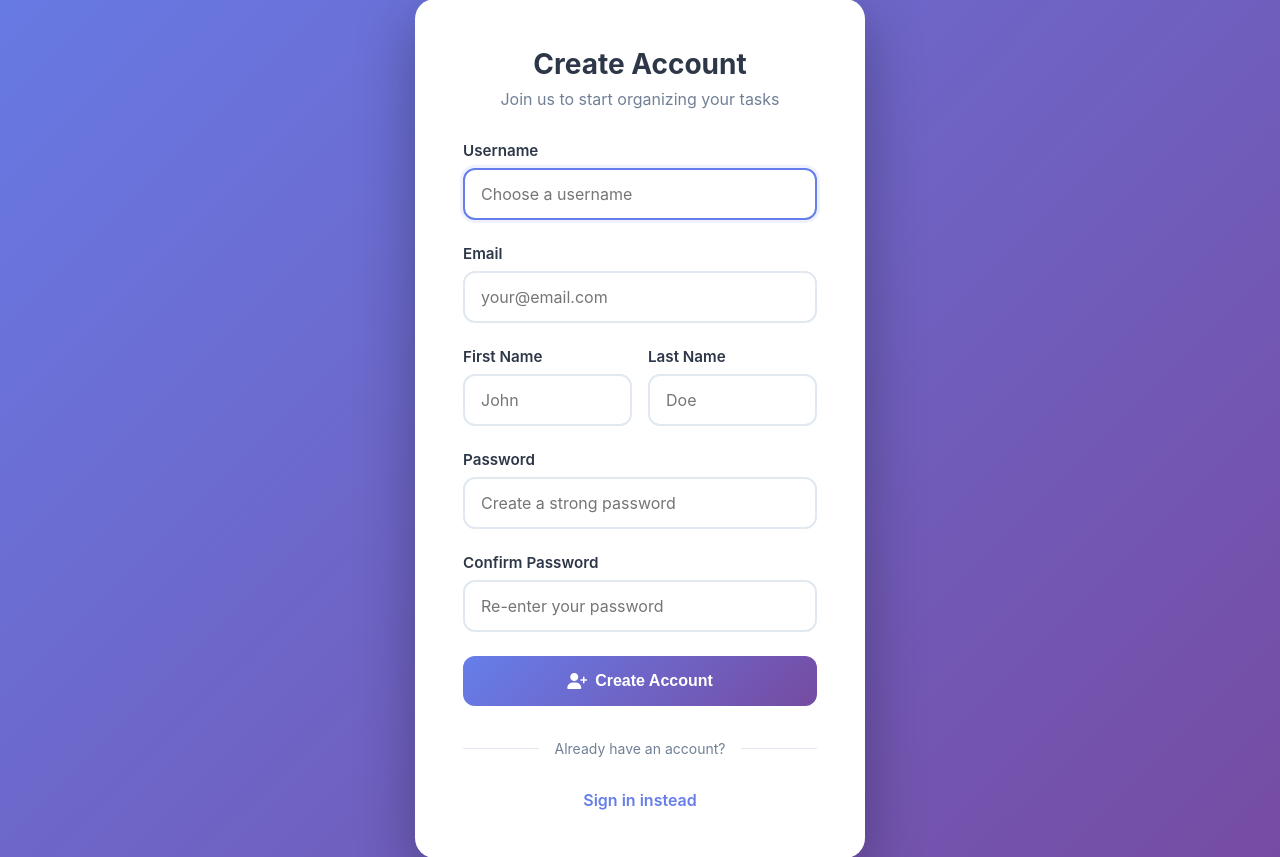
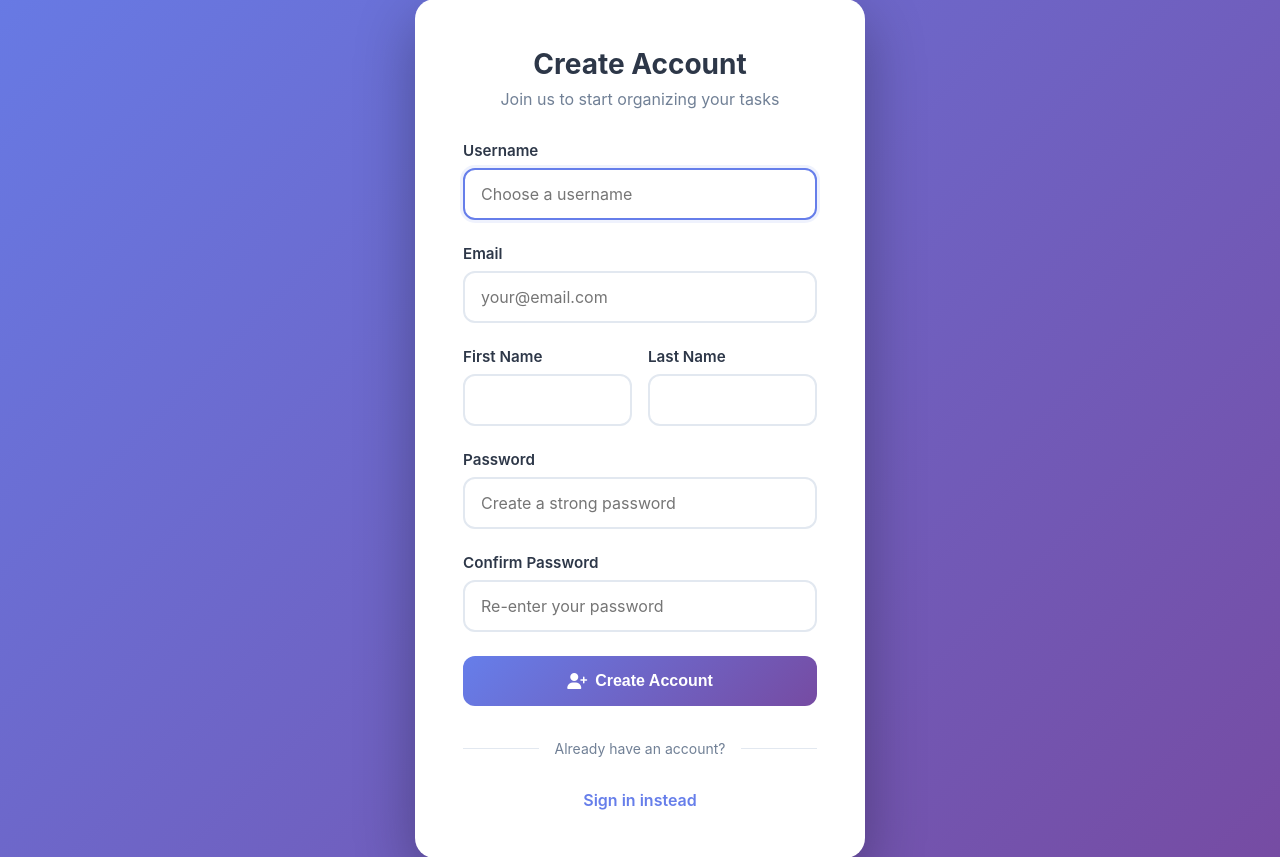
Before and after one commit to lockinhartt/dailydotask, a Django app: page /register/ in a window 1280 px wide. Shown: the part 207-1064 px from the top of the page. Run offline with Django 5.2, Linux system fonts and the light colour scheme.

Commit message:
Update register.html

```diff
--- a/templates/tasks/register.html
+++ b/templates/tasks/register.html
@@ -248,12 +248,12 @@
                 <div class="form-row">
                     <div class="form-group">
                         <label for="first_name">First Name</label>
-                        <input type="text" id="first_name" name="first_name" placeholder="John">
+                        <input type="text" id="first_name" name="first_name" placeholder="">
                     </div>
 
                     <div class="form-group">
                         <label for="last_name">Last Name</label>
-                        <input type="text" id="last_name" name="last_name" placeholder="Doe">
+                        <input type="text" id="last_name" name="last_name" placeholder="">
                     </div>
                 </div>
 
```
